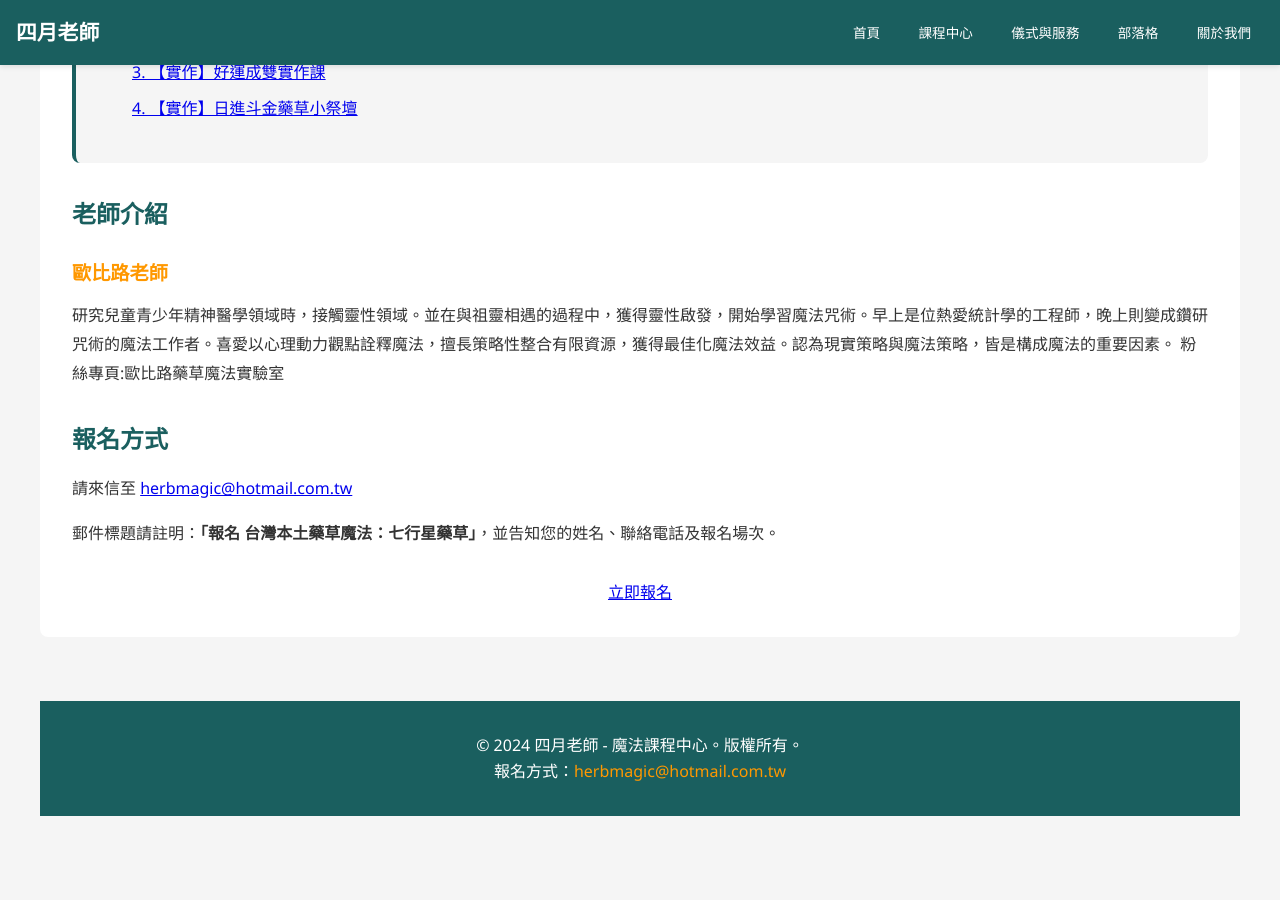
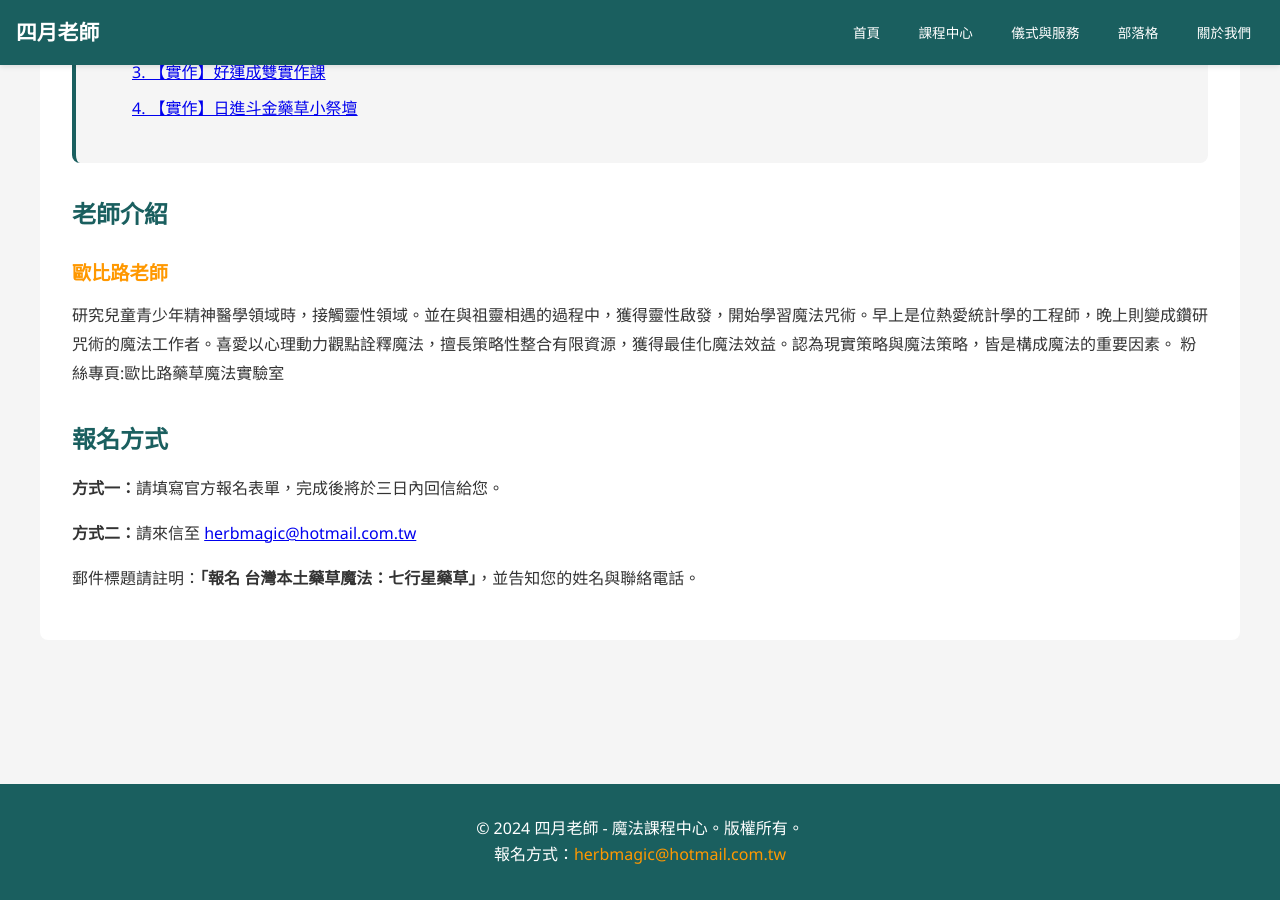
Before and after one commit to light4uliuphone-lang/hoodoo, a Jekyll site: the page built from courses/course-local-02.html, in a window 1280 px wide and 900 px high, scrolled down 1722 px. Built offline with Jekyll 4.4.1, drawn with Linux system fonts in a browser that asks for light colours; before the commit the page ends 2586 px from its top, so only the background shows below that.

Commit message:
Update course-local-02.html

```diff
--- a/courses/course-local-02.html
+++ b/courses/course-local-02.html
@@ -64,22 +64,17 @@
                 <li><a href="/courses/course-local-04/">4. 【實作】日進斗金藥草小祭壇</a></li>
             </ul>
         </div>
-<h2>老師介紹</h2>
+       <h2>老師介紹</h2>
         <div class="teacher-info">
             <h3>歐比路老師</h3>
             <p>研究兒童青少年精神醫學領域時，接觸靈性領域。並在與祖靈相遇的過程中，獲得靈性啟發，開始學習魔法咒術。早上是位熱愛統計學的工程師，晚上則變成鑽研咒術的魔法工作者。喜愛以心理動力觀點詮釋魔法，擅長策略性整合有限資源，獲得最佳化魔法效益。認為現實策略與魔法策略，皆是構成魔法的重要因素。
 粉絲專頁:歐比路藥草魔法實驗室</p>
-
-        <h2>報名方式</h2>
+        </div>
+      <h2>報名方式</h2>
         <div class="registration-info">
-            <p>請來信至 <a href="mailto:{{ site.email | default: 'herbmagic@hotmail.com.tw' }}">{{ site.email | default: 'herbmagic@hotmail.com.tw' }}</a></p>
-            <p>郵件標題請註明：<strong>「報名 {{ page.title | split: ' - ' | first }}」</strong>，並告知您的姓名、聯絡電話及報名場次。</p>
-        </div>
-
-
-
-        <div style="text-align: center; margin-top: 2rem;">
-            <a href="mailto:{{ site.email | default: 'herbmagic@hotmail.com.tw' }}?subject=報名-七行星藥草課程" class="btn-primary">立即報名</a>
+            <p><strong>方式一：</strong>請填寫官方報名表單，完成後將於三日內回信給您。</p>
+            <p><strong>方式二：</strong>請來信至 <a href="mailto:{{ site.email | default: 'herbmagic@hotmail.com.tw' }}">{{ site.email | default: 'herbmagic@hotmail.com.tw' }}</a></p>
+            <p>郵件標題請註明：<strong>「報名 {{ page.title | split: " - " | first }}」</strong>，並告知您的姓名與聯絡電話。</p>
         </div>
     </div>
 </div>
```
